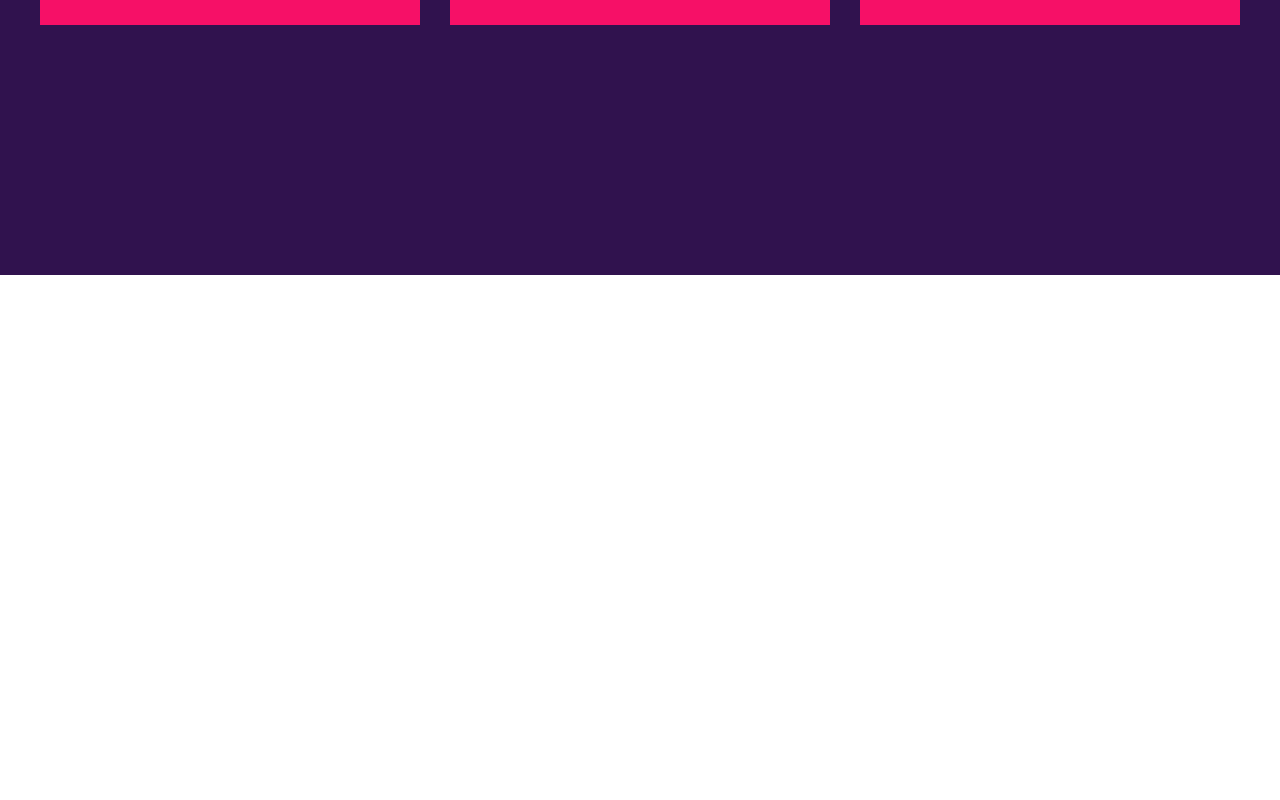
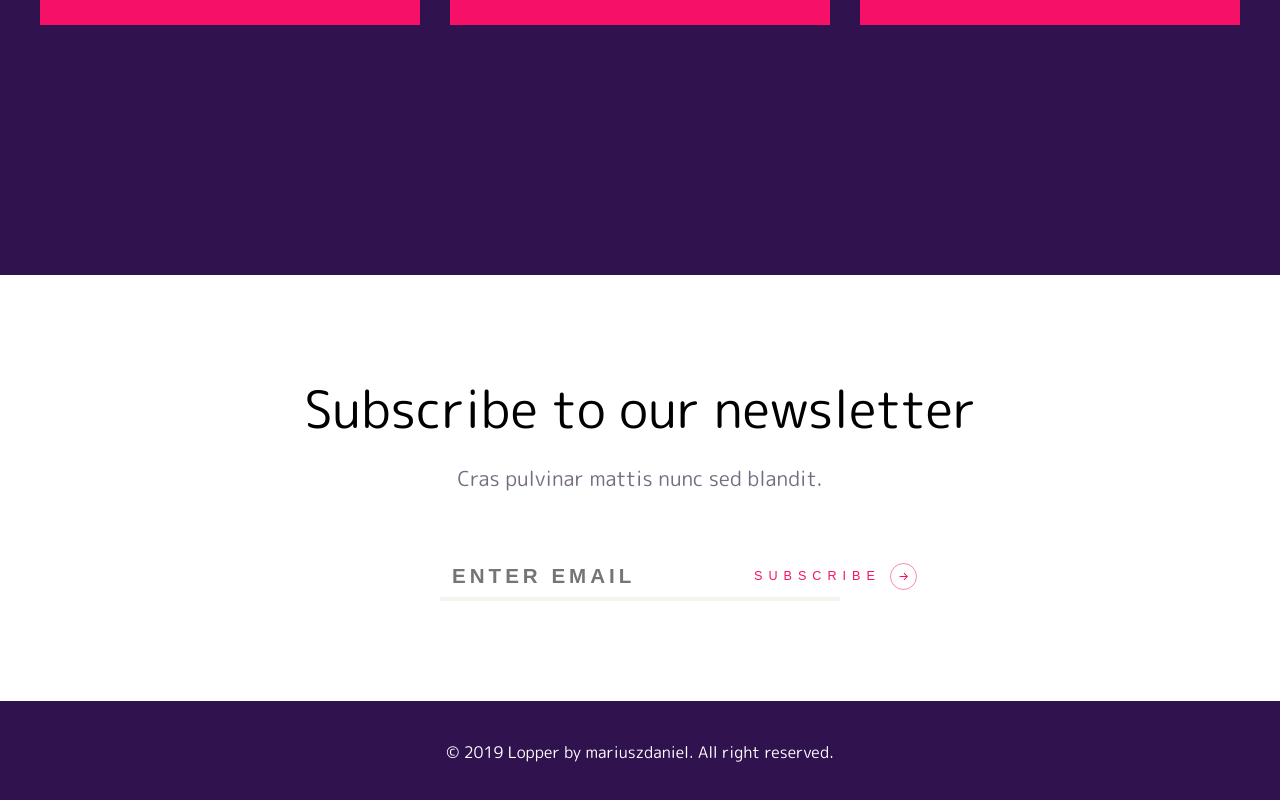
Before and after one commit to talgat55/JS-React-js-Loper, a React app: page / in a window 1280 px wide. Shown: the part 3400-4200 px from the top of the page. Before the commit the page ends 3675 px from the top, so only its background shows below. Built offline with nearby package versions, Linux system fonts and the light colour scheme.

Commit message:
add newsletter and footer

```diff
--- /dev/null
+++ b/src/components/layouts/Footer/Footer.jsx
@@ -0,0 +1,18 @@
+import React from 'react';
+import styled from 'styled-components';
+const Footer = () => {
+    return (
+        <FooterBlock>
+            <div className="container-wrapper">
+                © 2019 Lopper by mariuszdaniel. All right reserved.
+            </div>
+        </FooterBlock>
+    )
+};
+const FooterBlock = styled.footer`
+  padding: 40px 0;
+  background-color: var(--text-alt-color-lilac);
+  text-align: center;
+  color: var(--text-white);
+`;
+export default Footer;
--- /dev/null
+++ b/src/components/layouts/Form/NewsletterForm.jsx
@@ -0,0 +1,71 @@
+import React from 'react';
+import styled from 'styled-components';
+
+const NewsletterForm = () => {
+    return(
+      <Form method="post">
+          <div className="form-group">
+
+                <input
+                    type="email"
+                    name="email"
+                    placeholder="Enter email"
+                    className="input"
+                    />
+
+              <button type="submit" className="button button-submit">
+                  Subscribe
+                  <svg width="27" height="27" viewBox="0 0 27 27" fill="none"  >
+                      <circle cx="13.5" cy="13.5" r="13" stroke="#F61067" stroke-opacity="0.5"/>
+                      <path d="M17.7911 13.8536C17.9863 13.6583 17.9863 13.3417 17.7911 13.1464L14.6091 9.96447C14.4138 9.7692 14.0972 9.7692 13.902 9.96447C13.7067 10.1597 13.7067 10.4763 13.902 10.6716L16.7304 13.5L13.902 16.3284C13.7067 16.5237 13.7067 16.8403 13.902 17.0355C14.0972 17.2308 14.4138 17.2308 14.6091 17.0355L17.7911 13.8536ZM9.5625 14H17.4375V13H9.5625V14Z" fill="#F61067"/>
+                  </svg>
+              </button>
+
+          </div>
+
+      </Form>
+    );
+};
+const Form = styled.form`
+  width: 400px;
+  margin: 0 auto;
+  border-bottom: 4px solid #F4F4ED;;
+  .form-group{
+    display: flex;
+    align-items: center;
+    .input{
+      border: none;
+      padding: 9px 12px;
+      display: inline-block;
+      color: #9B94A3;
+      font-weight: 800;
+      font-size: 	1.2857rem;
+      letter-spacing: 4px;
+      text-transform: uppercase;
+
+    }
+    .button-submit{
+      display: flex;
+      align-items: center;
+      font-size: 12.6px;
+      line-height: 26px;
+      letter-spacing: 6px;
+      text-transform: uppercase;
+      color: var(--var-hover);
+      cursor: pointer;
+      transition: all .3s;
+      svg{
+        padding-left: 9px;
+      }
+      background-color: transparent;
+      border: none;
+      &:hover{
+        opacity: .4;
+      }
+
+
+    }
+  }
+
+`;
+export  default NewsletterForm;
--- /dev/null
+++ b/src/components/layouts/NewsletterBlock/NewsletterBlock.jsx
@@ -0,0 +1,42 @@
+import React from 'react';
+import styled from 'styled-components';
+import Form from '../Form/NewsletterForm';
+const Newsletter = () => {
+    return (
+        <NewsletterSection>
+            <div className="newsletter_wrapper">
+                <div className="newsletter_wrapper-title">
+                    Subscribe to our newsletter
+                </div>
+                <div className="newsletter_wrapper-sub_title">
+                    Cras pulvinar mattis nunc sed blandit.
+                </div>
+                <Form/>
+            </div>
+
+        </NewsletterSection>
+    );
+};
+const NewsletterSection = styled.section`
+  padding: 100px 0;
+  .newsletter_wrapper{
+    width: 70%;
+    margin: 0 auto;
+    text-align: center;
+    &-title{
+        font-weight: 500;
+        font-size: 	3.2143rem;
+        line-height: 67px;
+        margin-bottom: 23px;
+    }
+    &-sub_title{
+        font-weight: 500;
+        font-size: 1.2857rem;
+        line-height: 27px;
+        color: #776C82;
+        margin-bottom: 63px;
+    }
+  }
+
+`;
+export default Newsletter;
--- a/src/components/pages/Home.jsx
+++ b/src/components/pages/Home.jsx
@@ -4,6 +4,8 @@ import HomeSlider from '../layouts/Sliders/HomeSlider';
 import IntroBlock from '../layouts/IntroBlock/IntroBlock';
 import BenefitsBlock from '../layouts/BenefitsBlock/BenefitsBlock';
 import WhatWeDoBlock from '../layouts/WhatWeDoBlock/WhatWeDoBlock';
+import NewsletterBlock from '../layouts/NewsletterBlock/NewsletterBlock';
+import Footer from '../layouts/Footer/Footer';
 
 import styled from 'styled-components';
 const  Home = ()  =>{
@@ -15,7 +17,8 @@ const  Home = ()  =>{
             <IntroBlock/>
             <BenefitsBlock/>
             <WhatWeDoBlock/>
-
+            <NewsletterBlock/>
+            <Footer/>
         </>
     );
 };
```
